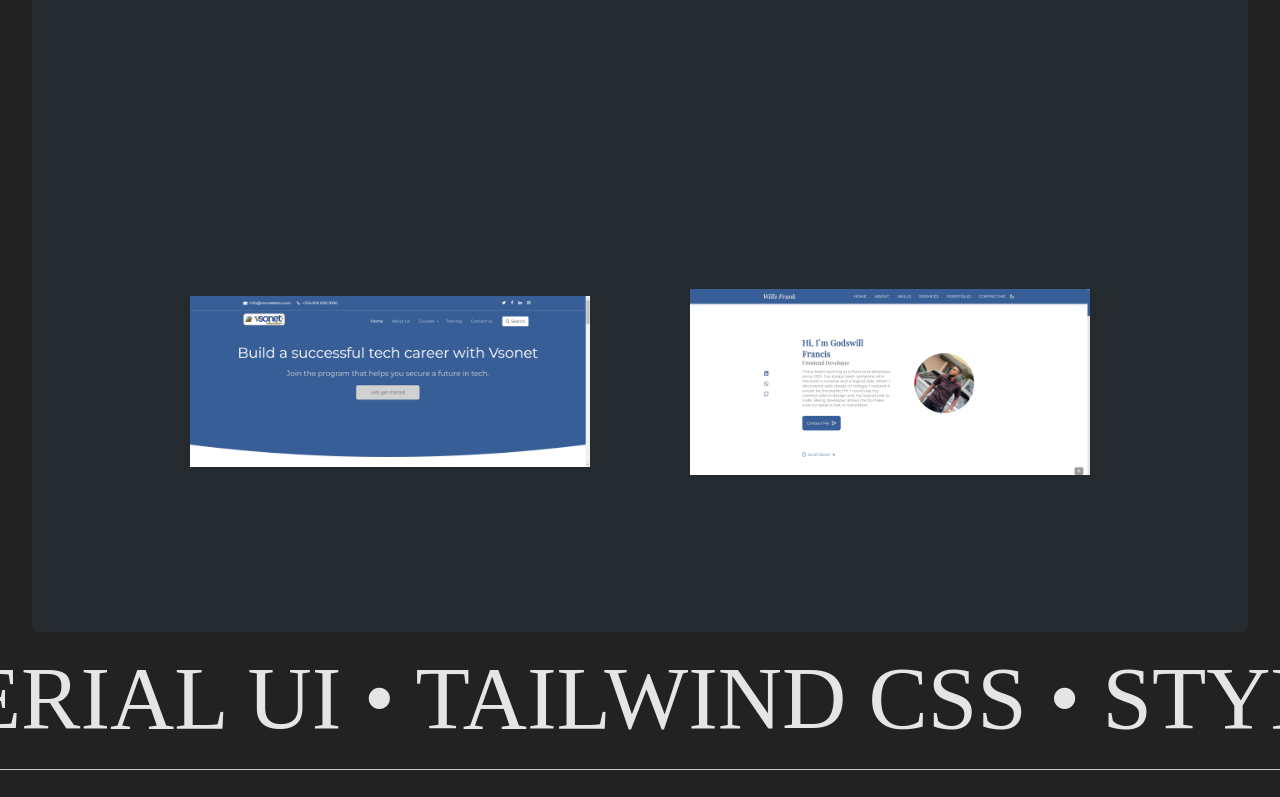
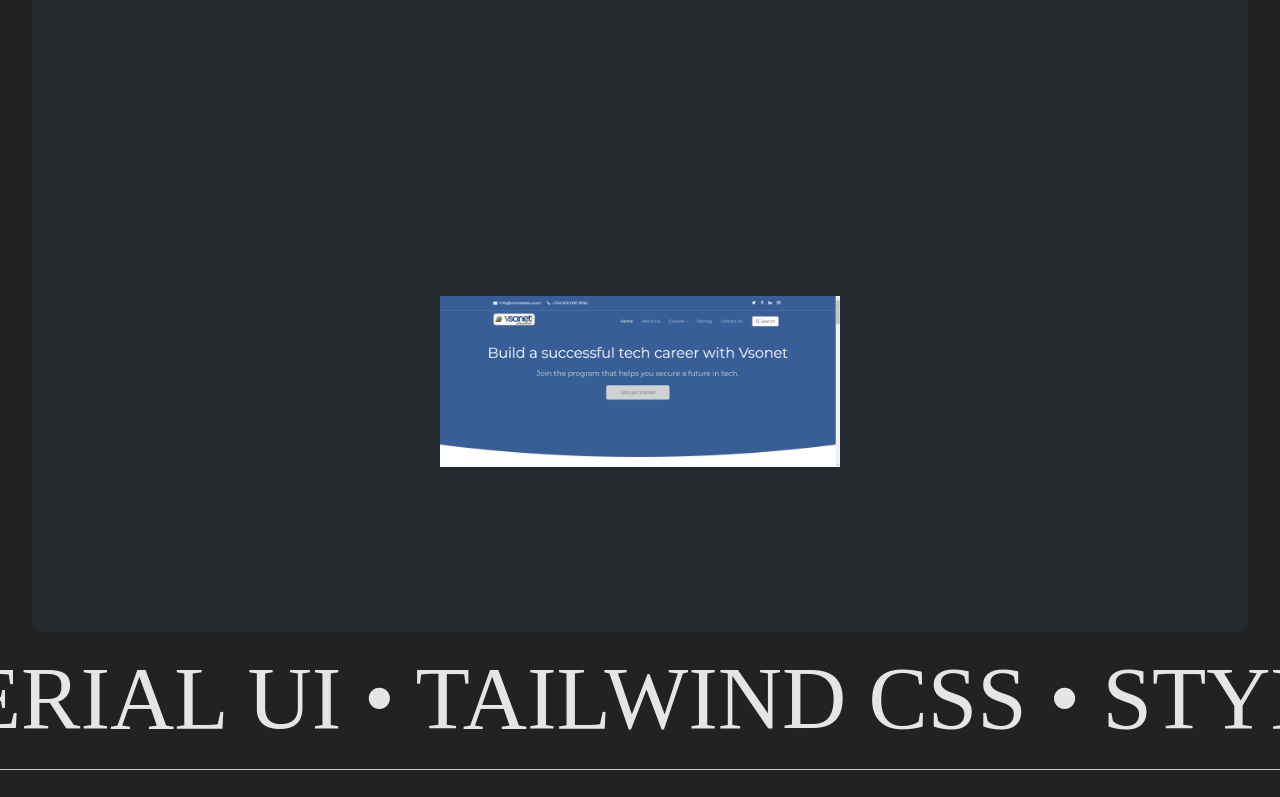
Before and after one commit to willzfrank/Portfolio-2.0, a Next.js app: page /project in a window 1280 px wide. Shown: the part 1639-2436 px from the top of the page. Built offline with nearby package versions, Linux system fonts and the light colour scheme; a web font is replaced by a local one.

Commit message:
fix:fixed typescript build

```diff
--- a/src/data/projects.ts
+++ b/src/data/projects.ts
@@ -174,70 +174,70 @@ The project focuses on creating an intuitive interface that makes learning acces
       },
     ],
   },
-  {
-    id: '04',
-    title: 'GoghR',
-    slug: 'goghr',
-    type: 'AI-Powered HR Platform',
-    technologies: ['React', 'Node.js', 'AI/ML', 'Python', 'MongoDB'],
-    timeline: 'March 2023-April 2023',
-    description:
-      'An innovative AI-powered human resources platform that revolutionizes recruitment and employee management.',
-    longDescription: `GoghR is a cutting-edge AI-powered human resources platform that revolutionizes the way companies approach recruitment, employee management, and organizational development. The platform leverages advanced machine learning algorithms to streamline HR processes and improve decision-making.
+  //   {
+  //     id: '04',
+  //     title: 'GoghR',
+  //     slug: 'goghr',
+  //     type: 'AI-Powered HR Platform',
+  //     technologies: ['React', 'Node.js', 'AI/ML', 'Python', 'MongoDB'],
+  //     timeline: 'March 2023-April 2023',
+  //     description:
+  //       'An innovative AI-powered human resources platform that revolutionizes recruitment and employee management.',
+  //     longDescription: `GoghR is a cutting-edge AI-powered human resources platform that revolutionizes the way companies approach recruitment, employee management, and organizational development. The platform leverages advanced machine learning algorithms to streamline HR processes and improve decision-making.
 
-The system features intelligent candidate screening, automated interview scheduling, performance analytics, and predictive workforce planning. By combining artificial intelligence with human expertise, GoghR helps organizations build stronger, more diverse teams while reducing bias in hiring processes.
+  // The system features intelligent candidate screening, automated interview scheduling, performance analytics, and predictive workforce planning. By combining artificial intelligence with human expertise, GoghR helps organizations build stronger, more diverse teams while reducing bias in hiring processes.
 
-Key features include AI-driven resume parsing, skill gap analysis, employee engagement monitoring, and predictive turnover analysis. The platform also provides comprehensive reporting and analytics to help HR professionals make data-driven decisions.`,
-    liveUrl: 'https://goghr-demo.vercel.app/',
-    githubUrl: 'https://github.com/willzfrank/goghr',
-    image: '/Willz Frank.png',
-    category: 'ai',
-    contributors: [
-      {
-        role: 'Lead AI Engineer',
-        name: 'Godswill Francis',
-      },
-      {
-        role: 'UX Designer',
-        name: 'Sarah Chen',
-        link: 'https://www.behance.net/sarahchen',
-      },
-      {
-        role: 'Backend Developer',
-        name: 'Alex Rodriguez',
-        link: 'https://github.com/alexrodriguez',
-      },
-    ],
-    contributions: [
-      'AI/ML algorithm development',
-      'Frontend architecture',
-      'API integration',
-      'User experience design',
-    ],
-    images: [
-      {
-        src: '/Willz Frank.png',
-        alt: 'GoghR Dashboard',
-        width: 500,
-        height: 500,
-        className: 'coverImg',
-      },
-      {
-        src: '/Willz Frank (1).png',
-        alt: 'GoghR Candidate Screening',
-        width: 500,
-        height: 500,
-        className: 'coverImg',
-      },
-      {
-        src: '/Willz Frank (2).png',
-        alt: 'GoghR Analytics',
-        width: 500,
-        height: 500,
-        className: 'coverImg',
-      },
-    ],
-  },
+  // Key features include AI-driven resume parsing, skill gap analysis, employee engagement monitoring, and predictive turnover analysis. The platform also provides comprehensive reporting and analytics to help HR professionals make data-driven decisions.`,
+  //     liveUrl: 'https://goghr-demo.vercel.app/',
+  //     githubUrl: 'https://github.com/willzfrank/goghr',
+  //     image: '/Willz Frank.png',
+  //     category: 'ai',
+  //     contributors: [
+  //       {
+  //         role: 'Lead AI Engineer',
+  //         name: 'Godswill Francis',
+  //       },
+  //       {
+  //         role: 'UX Designer',
+  //         name: 'Sarah Chen',
+  //         link: 'https://www.behance.net/sarahchen',
+  //       },
+  //       {
+  //         role: 'Backend Developer',
+  //         name: 'Alex Rodriguez',
+  //         link: 'https://github.com/alexrodriguez',
+  //       },
+  //     ],
+  //     contributions: [
+  //       'AI/ML algorithm development',
+  //       'Frontend architecture',
+  //       'API integration',
+  //       'User experience design',
+  //     ],
+  //     images: [
+  //       {
+  //         src: '/Willz Frank.png',
+  //         alt: 'GoghR Dashboard',
+  //         width: 500,
+  //         height: 500,
+  //         className: 'coverImg',
+  //       },
+  //       {
+  //         src: '/Willz Frank (1).png',
+  //         alt: 'GoghR Candidate Screening',
+  //         width: 500,
+  //         height: 500,
+  //         className: 'coverImg',
+  //       },
+  //       {
+  //         src: '/Willz Frank (2).png',
+  //         alt: 'GoghR Analytics',
+  //         width: 500,
+  //         height: 500,
+  //         className: 'coverImg',
+  //       },
+  //     ],
+  //   },
 ]
 
 export const getProjectBySlug = (slug: string): Project | undefined => {
--- a/src/pages/about.tsx
+++ b/src/pages/about.tsx
@@ -140,7 +140,7 @@ function about({}: Props) {
 
                 <p className="ml-2">Present</p>
               </ExperienceDate>
-            </li>
+          </li>
             <li>
               <div>
                 <p>Senior Frontend Developer</p>
```
Also changed, not shown: package.json (+6 -2 lines), tsconfig.json (+25 -3 lines), .eslintrc.json, 2 other files (tests, documents, lock files or other folders).
